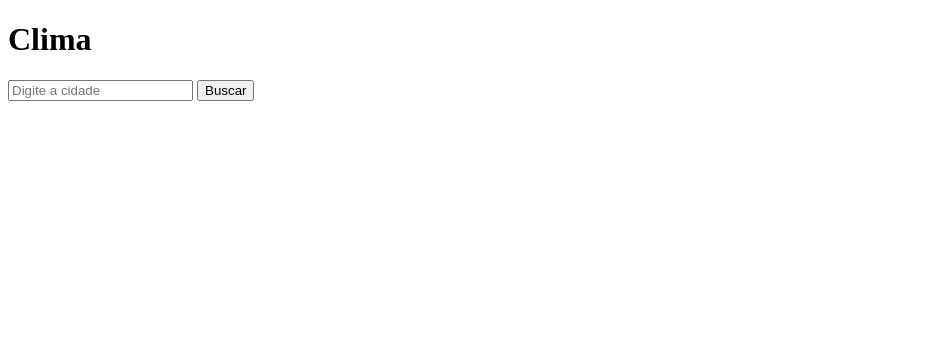
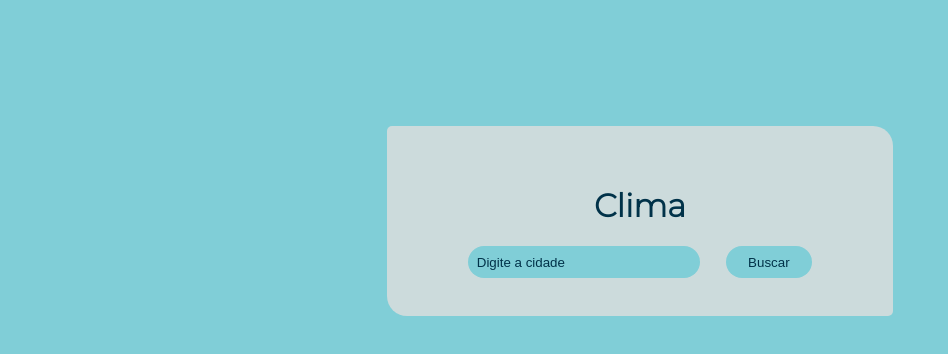
Before and after one commit to VictorTI26/SiteClima, a plain HTML site: page index.html in a window 1280 px wide. Shown: the whole page, without its empty margins (0-948 px from the left). Drawn offline with Linux system fonts and the light colour scheme; files whose address does not match are found by name.

Commit message:
Update index.html

```diff
--- a/index.html
+++ b/index.html
@@ -5,7 +5,7 @@
   <meta charset="UTF-8">
   <meta name="viewport" content="width=device-width, initial-scale=1.0">
   <title>Climatempo</title>
-  <link rel="stylesheet" href="/API Tempo/style.css ">
+  <link rel="stylesheet" href="/SiteClima/style.css">
   <script src="https://kit.fontawesome.com/184afd0bb0.js" crossorigin="anonymous"></script>
 </head>
 
```
